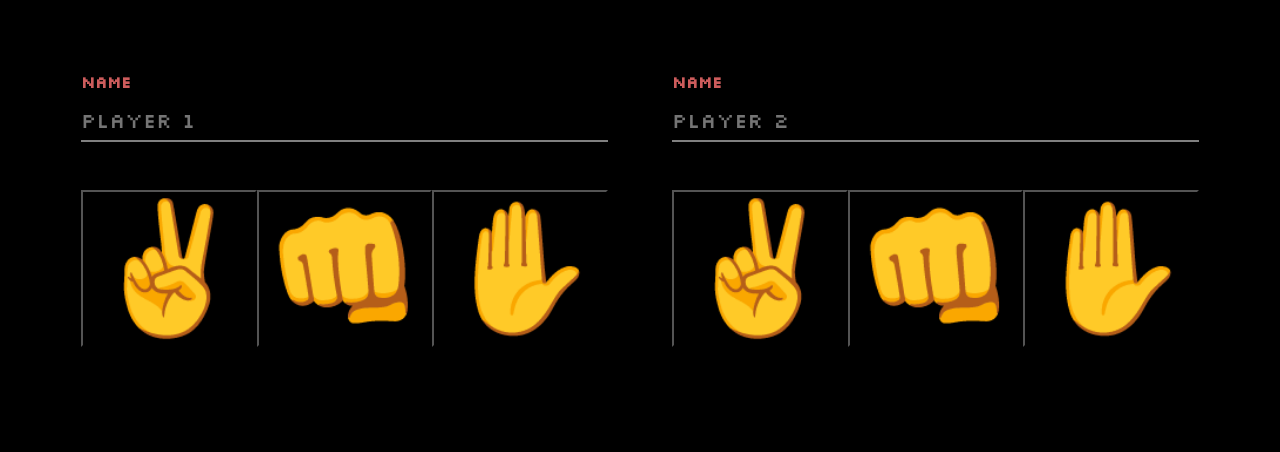
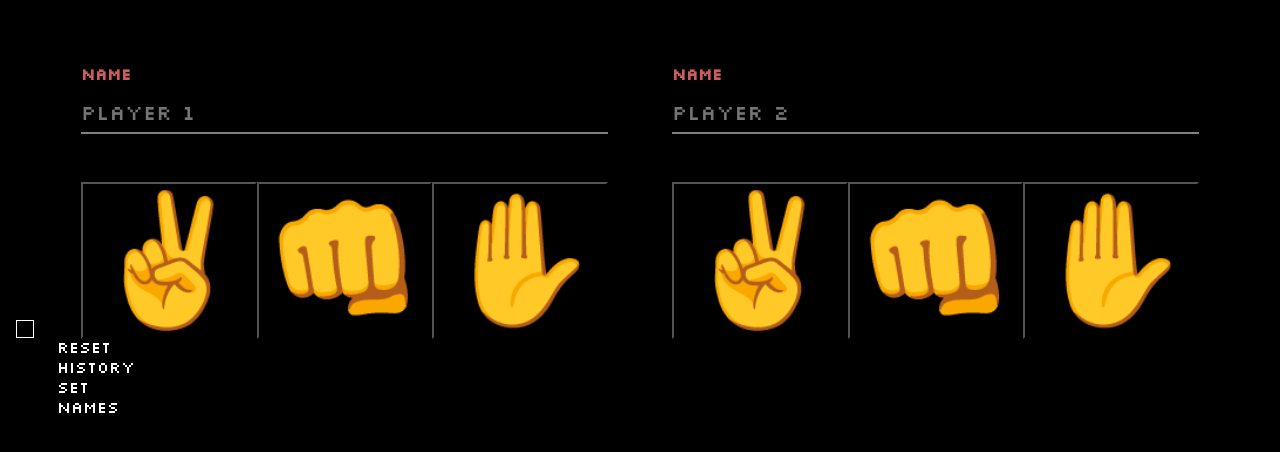
Before and after one commit to eLPog/RPS, a React (Create React App) app: page / in a window 1280 px wide. Shown: the top 452 px of the page. Built offline with nearby package versions, Linux system fonts and the light colour scheme.

Commit message:
variables with main colors in css added

```diff
--- a/src/App.css
+++ b/src/App.css
@@ -12,7 +12,7 @@ input {
     border-bottom: 2px solid gray;
     outline: 0;
     font-size: 1.3rem;
-    color: white;
+    color: var(--first-color);
     padding: 7px 0;
     background: transparent;
 }
@@ -21,7 +21,7 @@ label {
     display: block;
     transition: 0.2s;
     font-size: 1rem;
-    color: indianred;
+    color: var(--second-color);
     font-weight:700;
     margin-bottom: 0.5rem;
 }
@@ -38,7 +38,7 @@ input:focus {
 
 .selection {
     font-size: 8rem;
-    background-color: black;
+    background-color: var(--first-bg-color);
     cursor:pointer;
     transition: 200ms;
     animation: showElement 2300ms ease-in;
@@ -73,7 +73,7 @@ input:focus {
     font-size: 1.5rem;
     font-weight: bolder;
     display: block;
-    color: darkred;
+    color: var(--third-color);
 }
 
 .result-selection {
@@ -112,12 +112,12 @@ input:focus {
     text-align: center;
 }
 .winner {
-    color: indianred;
+    color: var(--second-color);
     font-size: 3.2rem;
 }
 .gameNo {
     font-size: 1.1rem;
-    color:indianred;
+    color:var(--second-color);;
 }
 .winnerName {
     font-size: 1.3rem;
--- a/src/App.js
+++ b/src/App.js
@@ -2,6 +2,7 @@ import './App.css';
 import { useEffect, useState } from 'react';
 import { Button } from './components/commons/Button/Button';
 import { choices } from './assets/database/choices';
+import { Menu } from './components/Menu/Menu';
 
 function App() {
   const [player1Name, setPlayer1Name] = useState(null);
@@ -93,6 +94,7 @@ function App() {
 
   return (
     <div className="App">
+      <Menu />
       <main>
         <div className={`selectWall ${roundFinished && 'blocked'}`}>
           <div className="selections">
--- /dev/null
+++ b/src/components/Menu/Menu.css
@@ -0,0 +1,15 @@
+.menu {
+    position: fixed;
+    top:20rem;
+    left:1rem;
+    width: 1rem;
+    height: 1rem;
+    border:1px solid white;
+    transition: 2s;
+    color:var(--first-color)
+
+}
+
+.nav ul {
+    list-style: none;
+}
--- /dev/null
+++ b/src/components/Menu/Menu.js
@@ -0,0 +1,18 @@
+import './Menu.css';
+
+export function Menu() {
+  return (
+    <div className="menu">
+      <nav className="nav">
+        <ul>
+          <li>
+            Reset history
+          </li>
+          <li>
+            Set names
+          </li>
+        </ul>
+      </nav>
+    </div>
+  );
+}
--- a/src/index.css
+++ b/src/index.css
@@ -1,11 +1,34 @@
+:root {
+    font-size: 16px;
+    font-family: 'Silkscreen', cursive;
+    --first-color: white;
+    --second-color: indianred;
+    --third-color: darkred;
+    --first-bg-color: black;
+
+}
 body {
+    margin:0;
+    padding: 0;
     display: flex;
     flex-direction: column;
     justify-content: center;
     align-items: center;
-    background-color: #000000;
+    background-color: var(--first-bg-color);
     color:#ffffff;
     animation: showElement 2300ms ease-in;
-    font-family: 'Silkscreen', cursive;
 
 }
+
+body::-webkit-scrollbar {
+    width: 0.25rem;
+
+}
+body::-webkit-scrollbar-track {
+    width: 0.25rem;
+
+}
+body::-webkit-scrollbar-thumb {
+    width: 0.25rem;
+
+}
```
